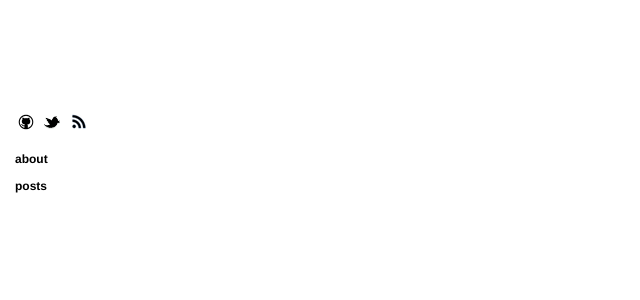
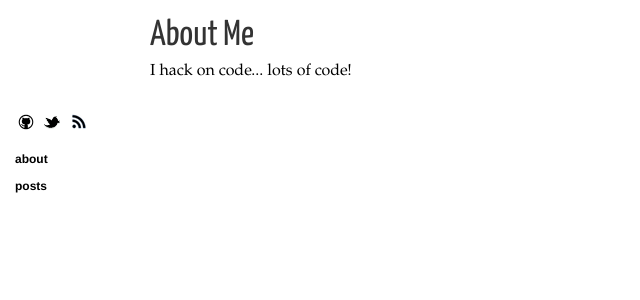
Before and after one commit to siteshwar/siteshwar.github.io, a Jekyll site: the page built from about.html, in a window 1280 px wide. Shown: the top 300 px of the page, without its empty margins (0-640 px from the left). Built offline with Jekyll 4.4.1, drawn with Linux system fonts in a browser that asks for light colours; nearby versions of some CDN libraries; Markdown is read by kramdown in place of the engine named in the settings.

Commit message:
Updated about page

```diff
--- a/about.html
+++ b/about.html
@@ -5,5 +5,6 @@ title: "About"
 
 <!-- You can edit this whole page, remove it, or use it as basis for any non-post pages you have. -->
 <section class="content">
-  <!--p>This would be an excellent time to update this page and talk about yourself a bit.</p-->
+  <h1>About Me</h1>
+  <p>I hack on code... lots of code!</p>
 </section>
```
